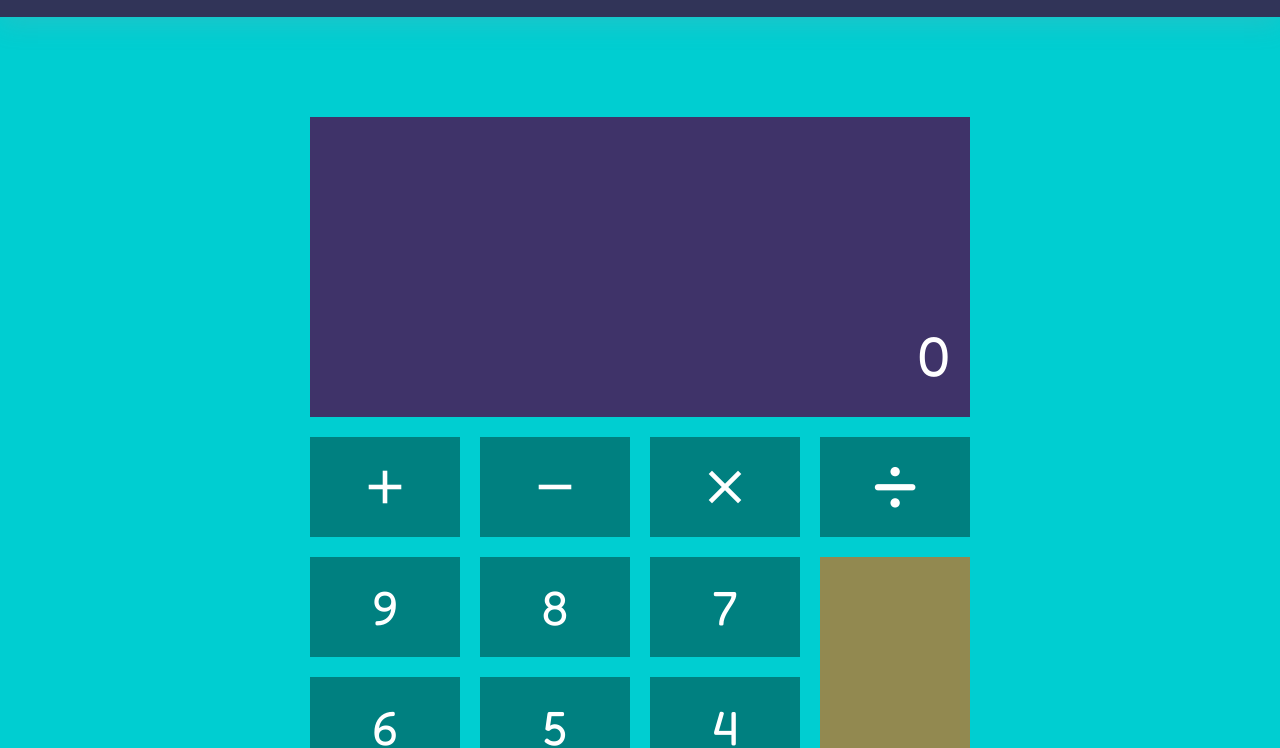
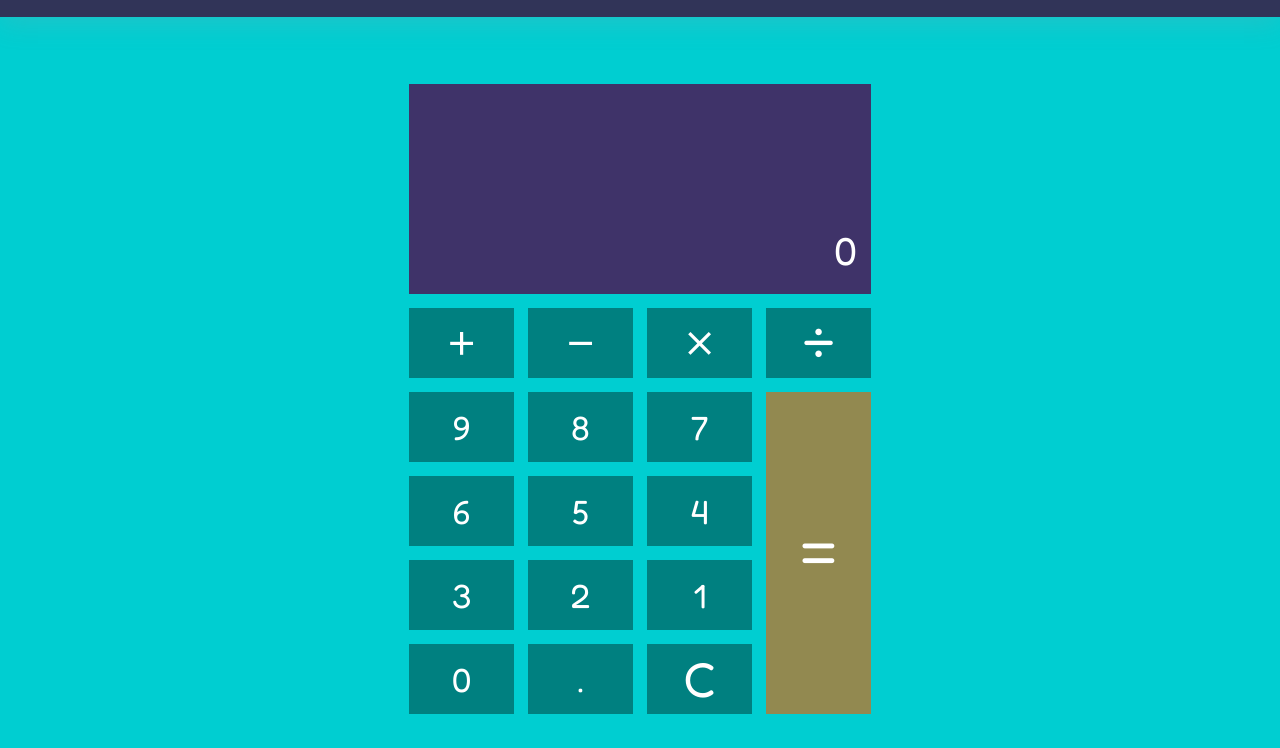
Before and after one commit to bedena2000/Calculator-2, a plain HTML site: page index.html in a window 1280 px wide. Shown: the part 77-825 px from the top of the page. Drawn offline with nearby package versions, Linux system fonts and the light colour scheme; a web font is replaced by a local one.

Commit message:
final version

```diff
--- a/style.css
+++ b/style.css
@@ -48,6 +48,7 @@ body {
   grid-template-columns: 1fr 1fr 1fr 1fr;
   grid-template-rows: 300px repeat(5, 1fr);
   grid-gap: 20px;
+  transform: scale(0.7) translateY(-240px);
 }
 
 .calculator-item {
```
Also changed, not shown: 1 other file.
